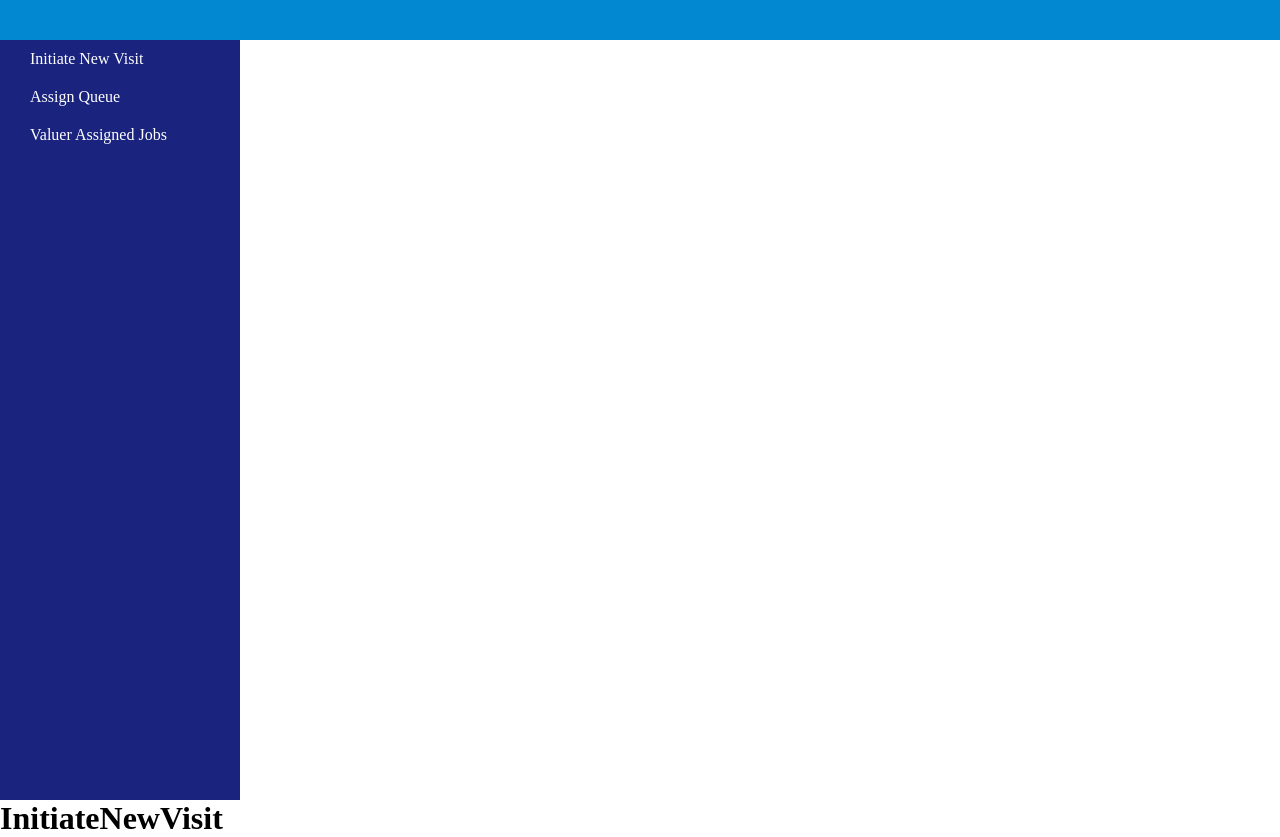
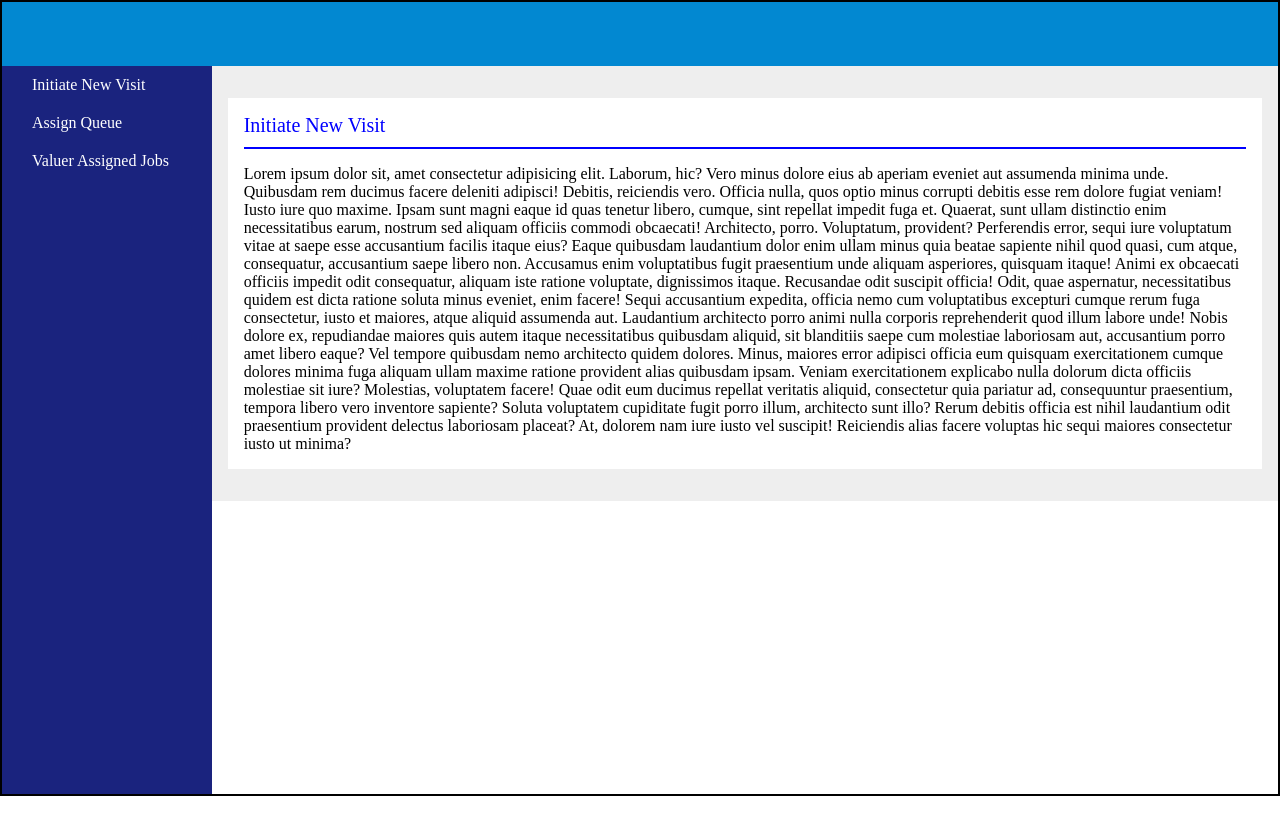
Before and after one commit to Erasable-Mak/ctm-orchestrator, a React (Create React App) app: page /initiateNewVisit in a window 1280 px wide. After the commit the page ends 800 px from the top, so only its background shows below. Built offline with nearby package versions, Linux system fonts and the light colour scheme.

Commit message:
added basic layout

```diff
--- a/package.json
+++ b/package.json
@@ -5,6 +5,7 @@
   "dependencies": {
     "@emotion/react": "^11.5.0",
     "@emotion/styled": "^11.3.0",
+    "@material-ui/core": "^4.12.3",
     "@material-ui/icons": "^4.11.2",
     "@mui/icons-material": "^5.0.4",
     "@mui/material": "^5.0.4",
--- a/src/App.css
+++ b/src/App.css
@@ -6,9 +6,27 @@
   box-sizing: border-box;
 }
 
+.wrapper {
+  border: 2px solid black;
+}
+
+.inner-wrapper {
+  display: flex;
+  justify-content: flex-start;
+  align-items: flex-start;
+  width: 100%;
+  height: 100%;
+}
+
+.main-content {
+  background-color: #eee;
+  width: 100%;
+  height: 100%;
+  padding: 2em 1em;
+}
+
 .top-bar {
-  /* position: fixed; */
   width: 100%;
-  height: 5vh;
+  height: 8vh;
   background-color: #0288d1;
 }
--- a/src/App.js
+++ b/src/App.js
@@ -1,10 +1,35 @@
 import "./App.css";
+import AssignQueue from "./pages/AssignQueue";
+import InitiateNewVisit from "./pages/InitiateNewVisit";
+import ValuerAssignedJobs from "./pages/ValuerAssignedJobs";
+import { BrowserRouter as Router, Switch, Route } from "react-router-dom";
 import NavBar from "./components/NavBar";
+import SideNav from "./components/SideNav";
 
 function App() {
   return (
-    <div>
-      <NavBar />
+    <div className="wrapper">
+      <Router>
+        <NavBar />
+        <div className="inner-wrapper">
+          <SideNav />
+          <div className="main-content">
+            <Switch>
+              <Route path="/assignQueue" exact component={AssignQueue} />
+              <Route
+                path="/initiateNewVisit"
+                exact
+                component={InitiateNewVisit}
+              />
+              <Route
+                path="/valuerAssignedJobs"
+                exact
+                component={ValuerAssignedJobs}
+              />
+            </Switch>
+          </div>
+        </div>
+      </Router>
     </div>
   );
 }
--- a/src/components/MainArea.js
+++ /dev/null
@@ -1,25 +0,0 @@
-import React from "react";
-import { Route } from "react-router";
-import AssignQueue from "../pages/AssignQueue";
-import InitiateNewVisit from "../pages/InitiateNewVisit";
-import ValuerAssignedJobs from "../pages/ValuerAssignedJobs";
-
-const MainArea = () => {
-  return (
-    <div className="main">
-      <Route path="/AssignQueue" exact={true} component={AssignQueue} />
-      <Route
-        path="/InitiateNewVisit"
-        exact={true}
-        component={InitiateNewVisit}
-      />
-      <Route
-        path="/ValuerAssignedJobs"
-        exact={true}
-        component={ValuerAssignedJobs}
-      />
-    </div>
-  );
-};
-
-export default MainArea;
--- a/src/components/NavBar.js
+++ b/src/components/NavBar.js
@@ -1,48 +1,7 @@
-import { IconButton } from "@material-ui/core";
-import MenuIcon from "@mui/icons-material/Menu";
-import React, { useEffect, useState } from "react";
-import { BrowserRouter as Router } from "react-router-dom";
-import MainArea from "./MainArea";
-import SideNav from "./SideNav";
+import React from "react";
 
 const NavBar = () => {
-  const [showSideNav, setShowSideNav] = useState(true);
-  const [showHamburger, setShowHamburger] = useState(false);
-
-  const hamBurger = (
-    <IconButton onClick={() => setShowSideNav(!showSideNav)}>
-      <MenuIcon />
-    </IconButton>
-  );
-
-  useEffect(() => {
-    const handleResize = () => {
-      if (window.innerWidth < 767) {
-        setShowHamburger(true);
-        setShowSideNav(false);
-      } else if (window.innerWidth > 767) {
-        setShowHamburger(false);
-        setShowSideNav(true);
-      }
-    };
-    window.addEventListener("resize", handleResize);
-
-    return () => {
-      window.removeEventListener("resize", handleResize);
-    };
-  }, []);
-
-  return (
-    <div>
-      <Router>
-        <div className="top-bar">{showHamburger && hamBurger}</div>
-        <div>{showSideNav && <SideNav />}</div>
-        <div>
-          <MainArea />
-        </div>
-      </Router>
-    </div>
-  );
+  return <div className="top-bar"></div>;
 };
 
 export default NavBar;
--- a/src/components/SideNav.css
+++ b/src/components/SideNav.css
@@ -1,7 +1,7 @@
 .side-bar {
   width: 240px;
-  height: 95vh;
-  background-color: #1a237e;
+  height: 91vh;
+  background-color: #1a237e !important;
   padding: 0 30px;
   transition: all 1s;
 }
@@ -20,10 +20,4 @@
   font-size: 16px;
   display: block;
   padding: 10px 0;
-  /* border-radius: 6px; */
 }
-/*
-.side-bar__list > a:hover,
-.side-bar__list > a:active {
-  background: lightblue;
-} */
--- a/src/components/SideNav.js
+++ b/src/components/SideNav.js
@@ -7,13 +7,13 @@ const SideNav = () => {
     <div className="side-bar">
       <ul className="side-bar__lists">
         <li className="side-bar__list">
-          <Link to="/InitiateNewVisit">Initiate New Visit</Link>
+          <Link to="/initiateNewVisit">Initiate New Visit</Link>
         </li>
         <li className="side-bar__list">
-          <Link to="/AssignQueue">Assign Queue</Link>
+          <Link to="/assignQueue">Assign Queue</Link>
         </li>
         <li className="side-bar__list">
-          <Link to="/ValuerAssignedJobs">Valuer Assigned Jobs</Link>
+          <Link to="/valuerAssignedJobs">Valuer Assigned Jobs</Link>
         </li>
       </ul>
     </div>
--- a/src/pages/InitiateNewVisit.js
+++ b/src/pages/InitiateNewVisit.js
@@ -1,9 +1,48 @@
 import React from "react";
+import "./initiate.css";
 
 const InitiateNewVisit = () => {
   return (
-    <div>
-      <h1>InitiateNewVisit</h1>
+    <div className="initiate">
+      <div className="box">
+        <p className="title">Initiate New Visit</p>
+        <p className="dummy">
+          Lorem ipsum dolor sit, amet consectetur adipisicing elit. Laborum,
+          hic? Vero minus dolore eius ab aperiam eveniet aut assumenda minima
+          unde. Quibusdam rem ducimus facere deleniti adipisci! Debitis,
+          reiciendis vero. Officia nulla, quos optio minus corrupti debitis esse
+          rem dolore fugiat veniam! Iusto iure quo maxime. Ipsam sunt magni
+          eaque id quas tenetur libero, cumque, sint repellat impedit fuga et.
+          Quaerat, sunt ullam distinctio enim necessitatibus earum, nostrum sed
+          aliquam officiis commodi obcaecati! Architecto, porro. Voluptatum,
+          provident? Perferendis error, sequi iure voluptatum vitae at saepe
+          esse accusantium facilis itaque eius? Eaque quibusdam laudantium dolor
+          enim ullam minus quia beatae sapiente nihil quod quasi, cum atque,
+          consequatur, accusantium saepe libero non. Accusamus enim voluptatibus
+          fugit praesentium unde aliquam asperiores, quisquam itaque! Animi ex
+          obcaecati officiis impedit odit consequatur, aliquam iste ratione
+          voluptate, dignissimos itaque. Recusandae odit suscipit officia! Odit,
+          quae aspernatur, necessitatibus quidem est dicta ratione soluta minus
+          eveniet, enim facere! Sequi accusantium expedita, officia nemo cum
+          voluptatibus excepturi cumque rerum fuga consectetur, iusto et
+          maiores, atque aliquid assumenda aut. Laudantium architecto porro
+          animi nulla corporis reprehenderit quod illum labore unde! Nobis
+          dolore ex, repudiandae maiores quis autem itaque necessitatibus
+          quibusdam aliquid, sit blanditiis saepe cum molestiae laboriosam aut,
+          accusantium porro amet libero eaque? Vel tempore quibusdam nemo
+          architecto quidem dolores. Minus, maiores error adipisci officia eum
+          quisquam exercitationem cumque dolores minima fuga aliquam ullam
+          maxime ratione provident alias quibusdam ipsam. Veniam exercitationem
+          explicabo nulla dolorum dicta officiis molestiae sit iure? Molestias,
+          voluptatem facere! Quae odit eum ducimus repellat veritatis aliquid,
+          consectetur quia pariatur ad, consequuntur praesentium, tempora libero
+          vero inventore sapiente? Soluta voluptatem cupiditate fugit porro
+          illum, architecto sunt illo? Rerum debitis officia est nihil
+          laudantium odit praesentium provident delectus laboriosam placeat? At,
+          dolorem nam iure iusto vel suscipit! Reiciendis alias facere voluptas
+          hic sequi maiores consectetur iusto ut minima?
+        </p>
+      </div>
     </div>
   );
 };
--- /dev/null
+++ b/src/pages/initiate.css
@@ -0,0 +1,17 @@
+.initiate > .box {
+  background-color: white;
+  width: 100%;
+  height: auto;
+  padding: 1em;
+}
+
+.title {
+  font-size: 20px;
+  color: blue;
+  padding-bottom: 0.5em;
+  border-bottom: 2px solid blue;
+}
+
+.dummy {
+  margin-top: 1em;
+}
```
Also changed, not shown: 1 other file (tests, documents, lock files or other folders).
